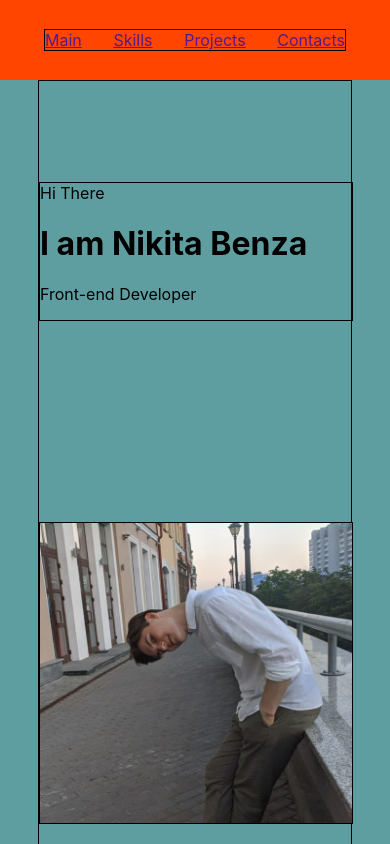
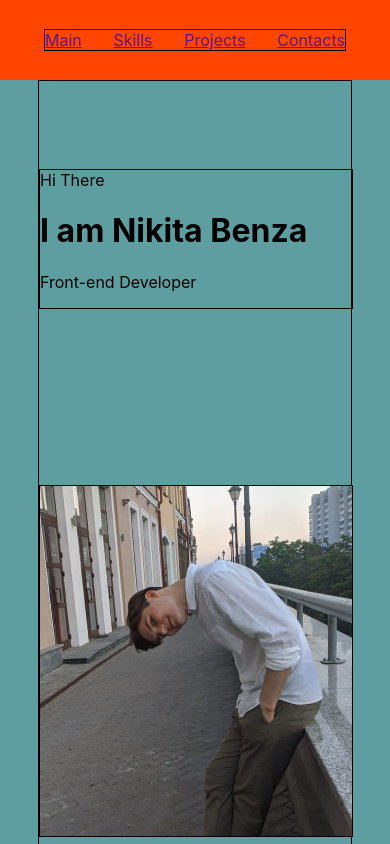
Before and after one commit to Matumba125/my-cv, a React (Create React App) app: page / in a window 390 px wide. Shown: the top 844 px of the page. Built offline with nearby package versions, Linux system fonts and the light colour scheme.

Commit message:
fixed main image size

```diff
--- a/src/main/Main.module.css
+++ b/src/main/Main.module.css
@@ -11,13 +11,13 @@
 
 .mainPhoto {
     width: 300px;
-    height: 400px;
+    height: 375px;
     border: 1px solid;
 }
 
 .mainPhoto img{
-    width: 300px;
-    height: 400px;
+    width: 100%;
+    height: 100%;
 }
 
 @media only screen and (max-width: 750px) {
@@ -26,10 +26,6 @@
     }
     .mainPhoto{
         width: 100%;
-        height: 300px;
-    }
-    .mainPhoto img{
-        width: 100%;
-        height: 100%;
+        height: 350px;
     }
 }
```
